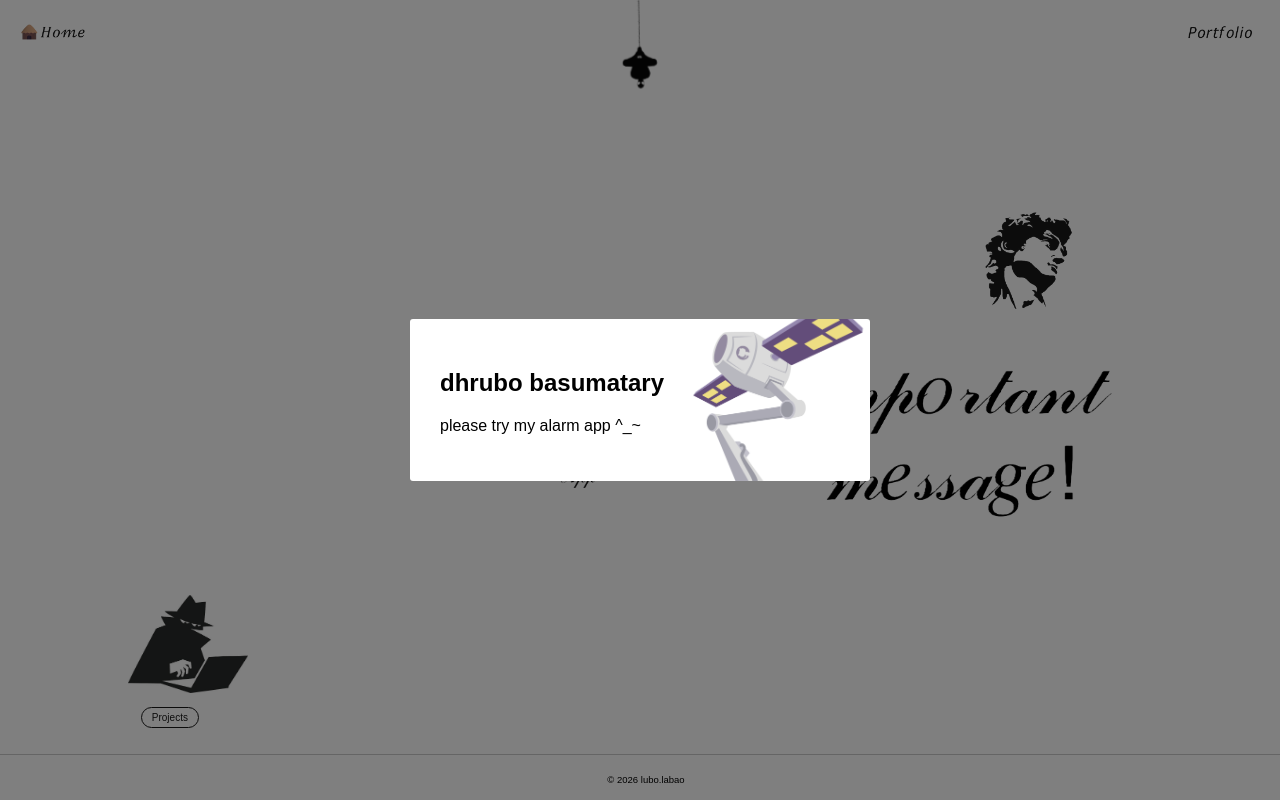
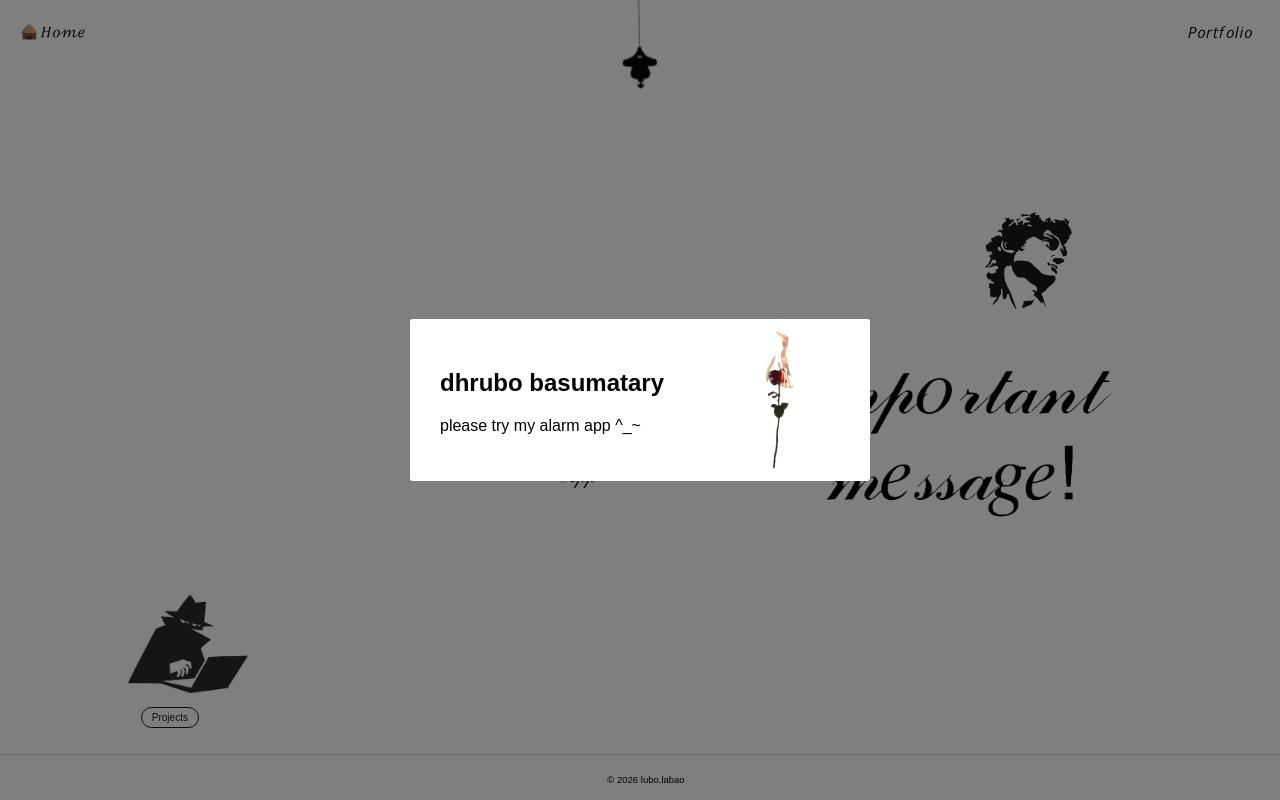
Before and after one commit to draco-go-89/lubo, a plain HTML site: page index.html in a window 1280 px wide. Both pictures are taken after a click on the button 960 px from the left and 442 px from the top of the page. Drawn offline with Linux system fonts and the light colour scheme.

Commit message:
changed background image in popup msg

```diff
--- a/style.css
+++ b/style.css
@@ -115,7 +115,7 @@ html, body {
 
 .modal-content {
     background-color: #fff;
-    background-image: url(image/satellite.png);
+    background-image: url(image/burningrose.png);
     background-position: right;
     background-repeat: no-repeat;
     background-size: 40%;
```
Also changed, not shown: image/burningrose.png (added).
